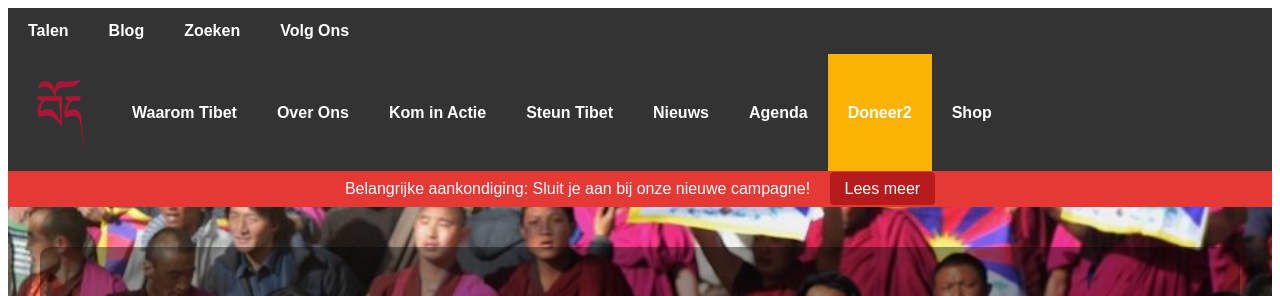
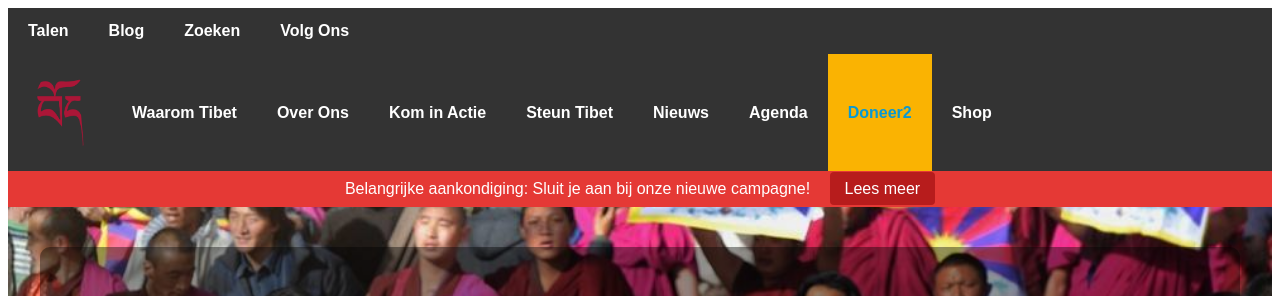
Before and after one commit to SnowlionAI/tibetnujekyll, a Jekyll site: the page built from index.html, in a window 1280 px wide. Shown: the top 296 px of the page. Built offline with Jekyll 4.4.1, drawn with Linux system fonts in a browser that asks for light colours.

Commit message:
css changes

```diff
--- a/_sass/mainmenu.scss
+++ b/_sass/mainmenu.scss
@@ -39,14 +39,17 @@
 
 #mainmenu > ul > li.yellow {
   background: #fab302;
-  color:white;
   font-weight:bold;
 }
 
+#mainmenu > ul > li.yellow a {
+  background: #fab302;
+  color:rgb(8, 153, 211);
+}
+
+
 #mainmenu > ul > li.yellow > a:hover{
   background: #a07301;
-  color:white;
-  font-weight:bold;
 }
 
 
```
